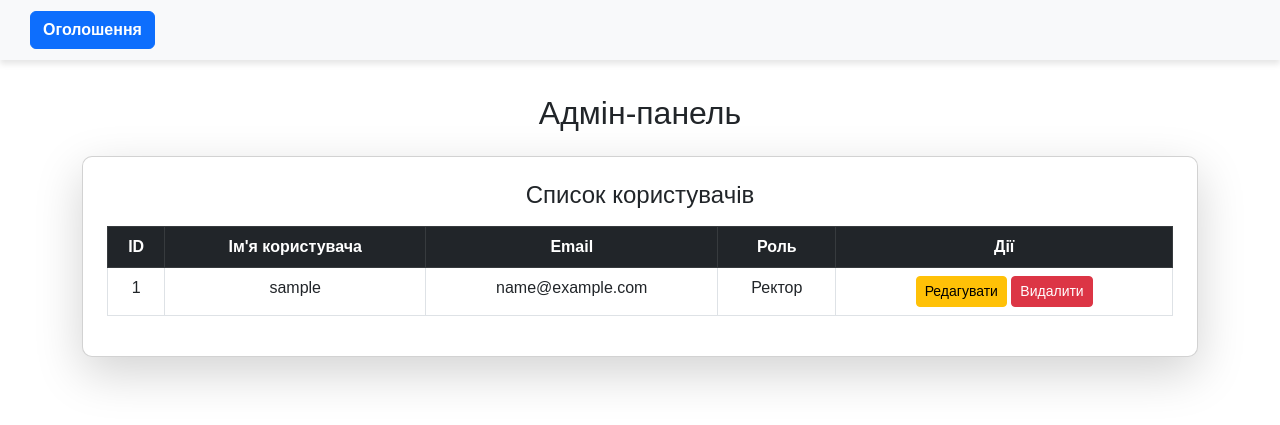
After one commit to Yanohi7/notice_board, a Flask app: template app/templates/admin_dashboard.html in a window 1280 px wide. The commit adds this page. Shown: the top 425 px of the page. Run offline with Flask 3, Linux system fonts and the light colour scheme; the template is opened without the code that fills it: values that come from a table or form of the project are taken from there, others are empty; tables that the repository leaves empty hold one stand-in row (values such as "Sample post").

Commit message:
done login and add admin

```diff
--- a/app/models.py
+++ b/app/models.py
@@ -31,6 +31,7 @@ class User(db.Model, UserMixin):
 
     def get_id(self):
         return str(self.id)
+
 
 class Faculty(db.Model):
     __tablename__ = 'faculties'
--- /dev/null
+++ b/app/templates/admin_dashboard.html
@@ -0,0 +1,39 @@
+{% extends 'base.html' %}
+
+{% block title %}Адмін-панель{% endblock %}
+
+{% block content %}
+<div class="container mt-4">
+    <h2 class="text-center mb-4">Адмін-панель</h2>
+    <div class="card shadow-lg p-4">
+        <h4 class="mb-3">Список користувачів</h4>
+        <table class="table table-bordered table-hover">
+            <thead class="table-dark">
+                <tr>
+                    <th>ID</th>
+                    <th>Ім'я користувача</th>
+                    <th>Email</th>
+                    <th>Роль</th>
+                    <th>Дії</th>
+                </tr>
+            </thead>
+            <tbody>
+                {% for user in users %}
+                <tr>
+                    <td>{{ user.id }}</td>
+                    <td>{{ user.username }}</td>
+                    <td>{{ user.email }}</td>
+                    <td>
+                        {% if user.role == 0 %} Адмін {% elif user.role == 1 %} Ректор {% elif user.role == 2 %} Декан {% elif user.role == 3 %} Зав. кафедри {% elif user.role == 4 %} Працівник факультету {% else %} Студент {% endif %}
+                    </td>
+                    <td>
+                        <a href="{{ url_for('edit_user', user_id=user.id) }}" class="btn btn-warning btn-sm">Редагувати</a>
+                        <a href="{{ url_for('delete_user', user_id=user.id) }}" class="btn btn-danger btn-sm" onclick="return confirm('Ви впевнені?')">Видалити</a>
+                    </td>
+                </tr>
+                {% endfor %}
+            </tbody>
+        </table>
+    </div>
+</div>
+{% endblock %}
--- a/app/templates/login.html
+++ b/app/templates/login.html
@@ -3,7 +3,7 @@
 {% block title %}Вхід{% endblock %}
 
 {% block content %}
-<div class="container auth-container">
+<div class="container auth-container d-flex justify-content-center align-items-center min-vh-50">
     <div class="card p-4 shadow-lg" style="width: 400px;">
         <h2 class="text-center mb-3">Вхід</h2>
         <form method="POST">
@@ -21,6 +21,9 @@
             </div>
         </form>
         <div class="text-center mt-3">
+            <a href="{{ url_for('register') }}" class="btn btn-link">Не маєте акаунту? Зареєструйтеся</a>
+        </div>
+        <div class="text-center mt-2">
             <a href="{{ url_for('home') }}" class="btn btn-link">Назад</a>
         </div>
     </div>
--- a/app/templates/partials/header.html
+++ b/app/templates/partials/header.html
@@ -5,7 +5,10 @@
 
     {% if current_user.is_authenticated %}
         <div class="user-info">
-            <span class="user-email">Привіт, {{ current_user.email }}!</span>
+            <span class="user-email">Привіт, {{ current_user.username }}!</span>
+            {% if current_user.role == 0 %}
+                <a href="{{ url_for('admin_dashboard') }}" class="btn btn-warning">Адмін-панель</a>
+            {% endif %}
             <a href="{{ url_for('logout') }}">
                 <button class="logout-btn">Вийти</button>
             </a>
```
Also changed, not shown: app/forms.py (+2 -7 lines), app/routes.py (+11 -1 lines), app/utils.py (added, +12 -0 lines), create_admin.py (added, +16 -0 lines).
